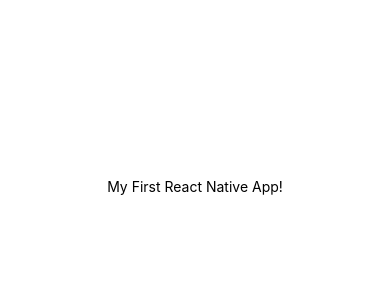
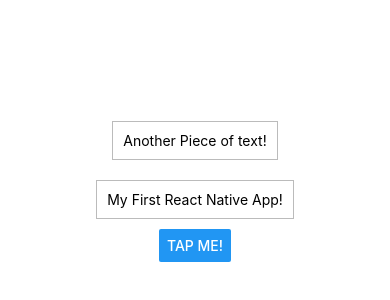
Before and after one commit to M-hossameldine/React-Native-P-01, a React Native app: screen / in a window 390 px wide. Shown: the part 236-536 px from the top of the page. Built offline with nearby package versions, Linux system fonts and the light colour scheme.

Commit message:
chore: practice on styling options

```diff
--- a/App.js
+++ b/App.js
@@ -1,11 +1,13 @@
-import { StatusBar } from "expo-status-bar";
-import { StyleSheet, Text, View } from "react-native";
+import { StyleSheet, Text, View, Button } from "react-native";
 
 export default function App() {
   return (
     <View style={styles.container}>
-      <Text>My First React Native App!</Text>
-      <StatusBar style="auto" />
+      <View>
+        <Text style={styles.text}>Another Piece of text!</Text>
+      </View>
+      <Text style={styles.text}>My First React Native App!</Text>
+      <Button title="Tap me!" />
     </View>
   );
 }
@@ -17,4 +19,10 @@
     alignItems: "center",
     justifyContent: "center",
   },
+  text: {
+    borderWidth: 1,
+    borderColor: "#bbb",
+    margin: 10,
+    padding: 10,
+  },
 });
```
